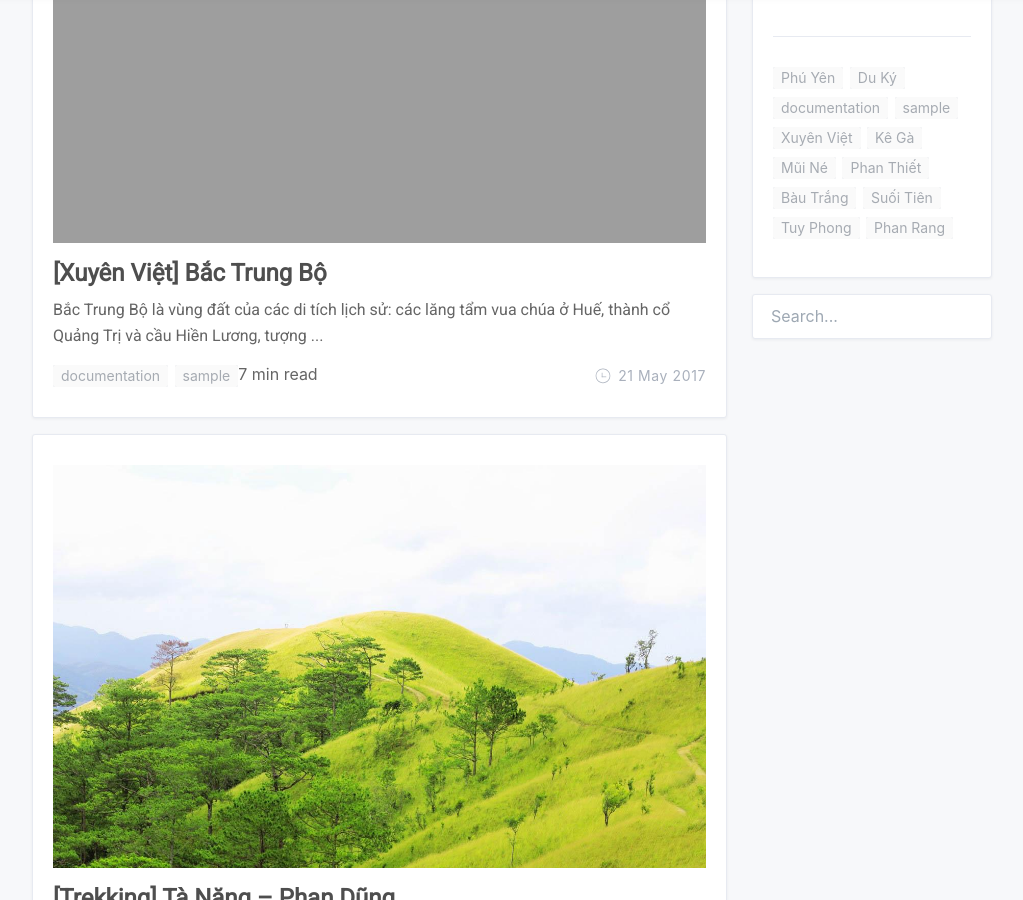
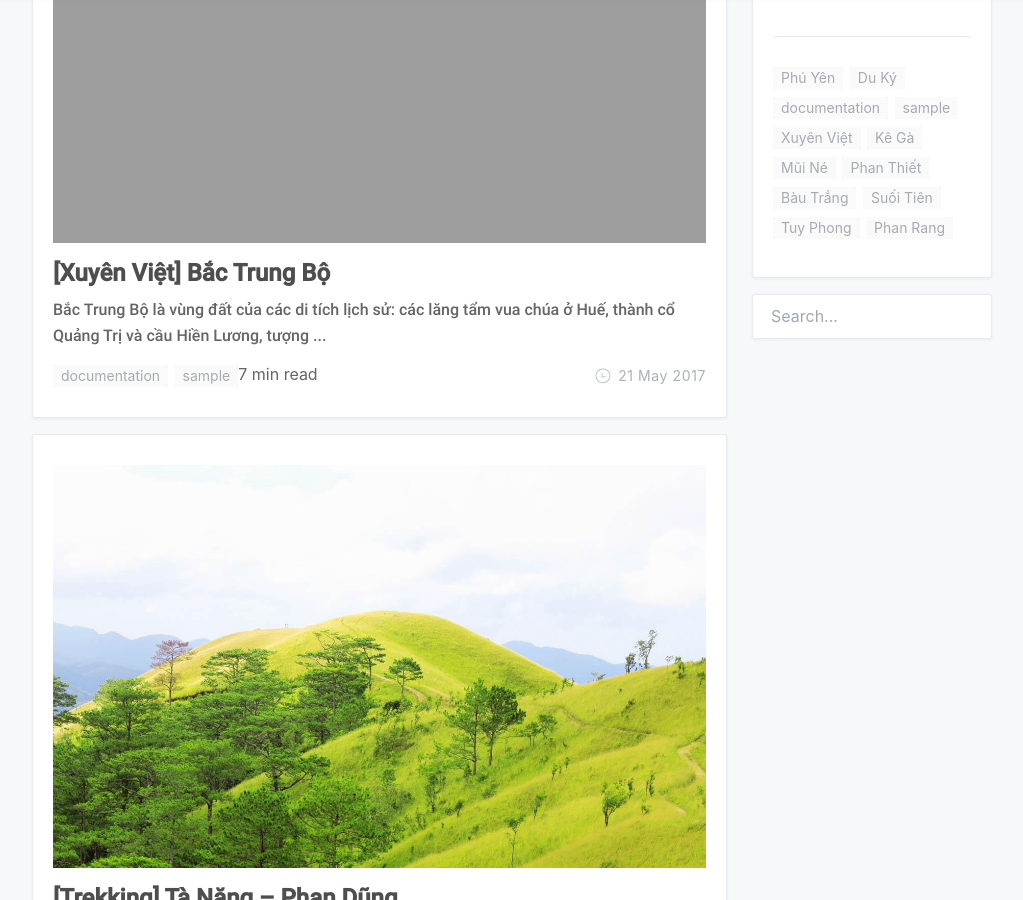
Before and after one commit to dendosg/dendosg.github.io, a Jekyll site: the page built from index.html, in a window 1280 px wide and 900 px high, scrolled down 691 px. Shown: the whole window, without its empty margins (128-1151 px from the left). Built offline with Jekyll 4.4.1, drawn with Linux system fonts in a browser that asks for light colours; nearby versions of some CDN libraries; the list of posts is cut into pages by our own code; a style sheet for code colours, icons or effects is not loaded.

Commit message:
Update head.html

```diff
--- a/_includes/head.html
+++ b/_includes/head.html
@@ -12,7 +12,66 @@
     <meta property="og:description" content="{{ site.description }}">
     <meta property="og:site_name" content="{{ site.title }}">
 
-    <link href="https://fonts.googleapis.com/css?family=Roboto" rel="stylesheet">
+    <!--  Thay thế cho font Roboto    -->
+    <style>
+    /* cyrillic-ext */
+@font-face {
+  font-family: 'Roboto';
+  font-style: normal;
+  font-weight: 500;
+  src: local('Roboto Medium'), local('Roboto-Medium'), url(https://fonts.gstatic.com/s/roboto/v18/ZLqKeelYbATG60EpZBSDyxJtnKITppOI_IvcXXDNrsc.woff2) format('woff2');
+  unicode-range: U+0460-052F, U+1C80-1C88, U+20B4, U+2DE0-2DFF, U+A640-A69F, U+FE2E-FE2F;
+}
+/* cyrillic */
+@font-face {
+  font-family: 'Roboto';
+  font-style: normal;
+  font-weight: 500;
+  src: local('Roboto Medium'), local('Roboto-Medium'), url(https://fonts.gstatic.com/s/roboto/v18/oHi30kwQWvpCWqAhzHcCSBJtnKITppOI_IvcXXDNrsc.woff2) format('woff2');
+  unicode-range: U+0400-045F, U+0490-0491, U+04B0-04B1, U+2116;
+}
+/* greek-ext */
+@font-face {
+  font-family: 'Roboto';
+  font-style: normal;
+  font-weight: 500;
+  src: local('Roboto Medium'), local('Roboto-Medium'), url(https://fonts.gstatic.com/s/roboto/v18/rGvHdJnr2l75qb0YND9NyBJtnKITppOI_IvcXXDNrsc.woff2) format('woff2');
+  unicode-range: U+1F00-1FFF;
+}
+/* greek */
+@font-face {
+  font-family: 'Roboto';
+  font-style: normal;
+  font-weight: 500;
+  src: local('Roboto Medium'), local('Roboto-Medium'), url(https://fonts.gstatic.com/s/roboto/v18/mx9Uck6uB63VIKFYnEMXrRJtnKITppOI_IvcXXDNrsc.woff2) format('woff2');
+  unicode-range: U+0370-03FF;
+}
+/* vietnamese */
+@font-face {
+  font-family: 'Roboto';
+  font-style: normal;
+  font-weight: 500;
+  src: local('Roboto Medium'), local('Roboto-Medium'), url(https://fonts.gstatic.com/s/roboto/v18/mbmhprMH69Zi6eEPBYVFhRJtnKITppOI_IvcXXDNrsc.woff2) format('woff2');
+  unicode-range: U+0102-0103, U+0110-0111, U+1EA0-1EF9, U+20AB;
+}
+/* latin-ext */
+@font-face {
+  font-family: 'Roboto';
+  font-style: normal;
+  font-weight: 500;
+  src: local('Roboto Medium'), local('Roboto-Medium'), url(https://fonts.gstatic.com/s/roboto/v18/oOeFwZNlrTefzLYmlVV1UBJtnKITppOI_IvcXXDNrsc.woff2) format('woff2');
+  unicode-range: U+0100-024F, U+0259, U+1E00-1EFF, U+20A0-20AB, U+20AD-20CF, U+2C60-2C7F, U+A720-A7FF;
+}
+/* latin */
+@font-face {
+  font-family: 'Roboto';
+  font-style: normal;
+  font-weight: 500;
+  src: local('Roboto Medium'), local('Roboto-Medium'), url(https://fonts.gstatic.com/s/roboto/v18/RxZJdnzeo3R5zSexge8UUVtXRa8TVwTICgirnJhmVJw.woff2) format('woff2');
+  unicode-range: U+0000-00FF, U+0131, U+0152-0153, U+02BB-02BC, U+02C6, U+02DA, U+02DC, U+2000-206F, U+2074, U+20AC, U+2122, U+2212, U+2215;
+}
+    </style>
+
     <link href="https://maxcdn.bootstrapcdn.com/font-awesome/4.7.0/css/font-awesome.min.css" rel="stylesheet" integrity="sha384-wvfXpqpZZVQGK6TAh5PVlGOfQNHSoD2xbE+QkPxCAFlNEevoEH3Sl0sibVcOQVnN" crossorigin="anonymous">
 
     <link rel="stylesheet" href="//cdn.staticfile.org/normalize/6.0.0/normalize.min.css">
```
